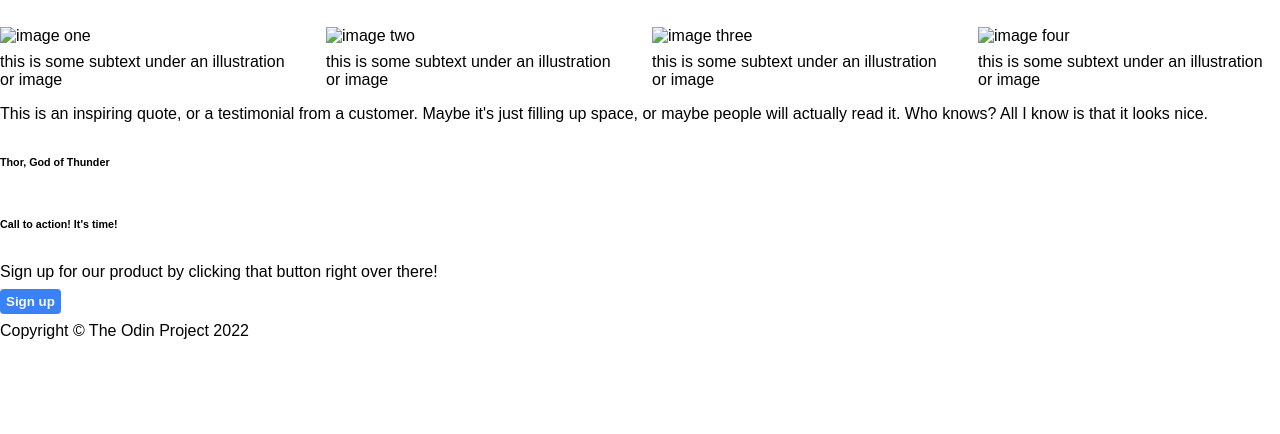
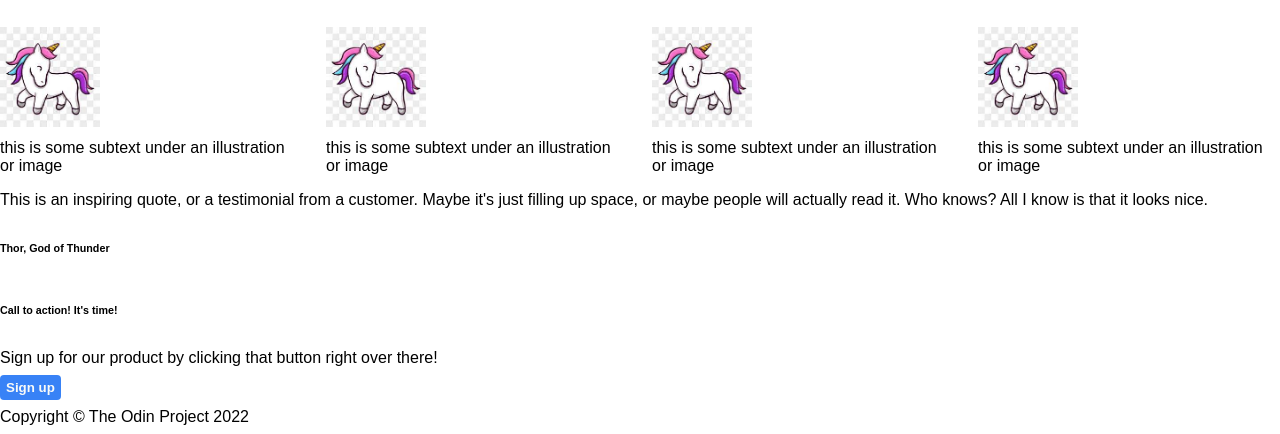
Before and after one commit to tgrasee/Landing-page, a plain HTML site: page index.html in a window 1280 px wide. Shown: the part 399-833 px from the top of the page. Before the commit the page ends 800 px from the top, so only its background shows below. Drawn offline with Linux system fonts and the light colour scheme.

Commit message:
Add image to box one though four

```diff
--- a/index.html
+++ b/index.html
@@ -35,22 +35,22 @@
             <h2>Some random information.</h2>
             <div class="img-container">
                 <div class="box-one">
-                    <img src="" alt="image one" width="100" height="100">
+                    <img src="./images/unicorn.jpeg" alt="image one" width="100" height="100">
                     <p>this is some subtext under an illustration or image</p>
                 </div>
 
                 <div class="box-two">
-                    <img src="" alt="image two" width="100" height="100">
+                    <img src="./images/unicorn.jpeg" alt="image two" width="100" height="100">
                     <p>this is some subtext under an illustration or image</p>
                 </div>
 
                 <div class="box-three">
-                    <img src="" alt="image three" width="100" height="100">
+                    <img src="./images/unicorn.jpeg" alt="image three" width="100" height="100">
                     <p>this is some subtext under an illustration or image</p>
                 </div>
 
                 <div class="box-four">
-                    <img src="" alt="image four" width="100" height="100">
+                    <img src="./images/unicorn.jpeg" alt="image four" width="100" height="100">
                     <p>this is some subtext under an illustration or image</p>
                 </div>
 
```
